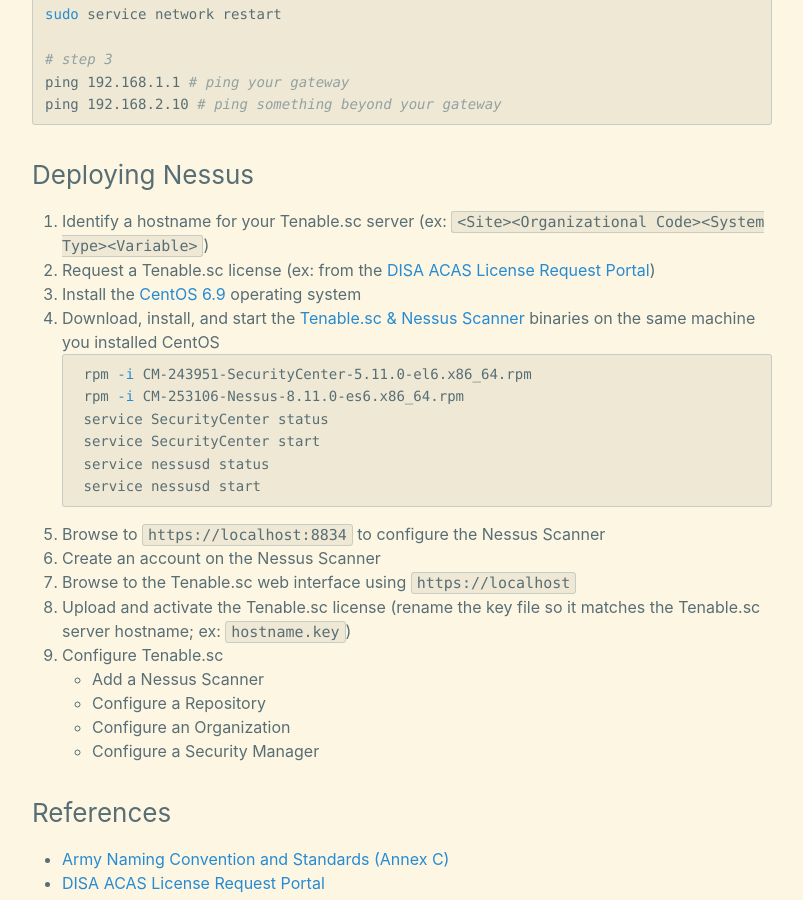
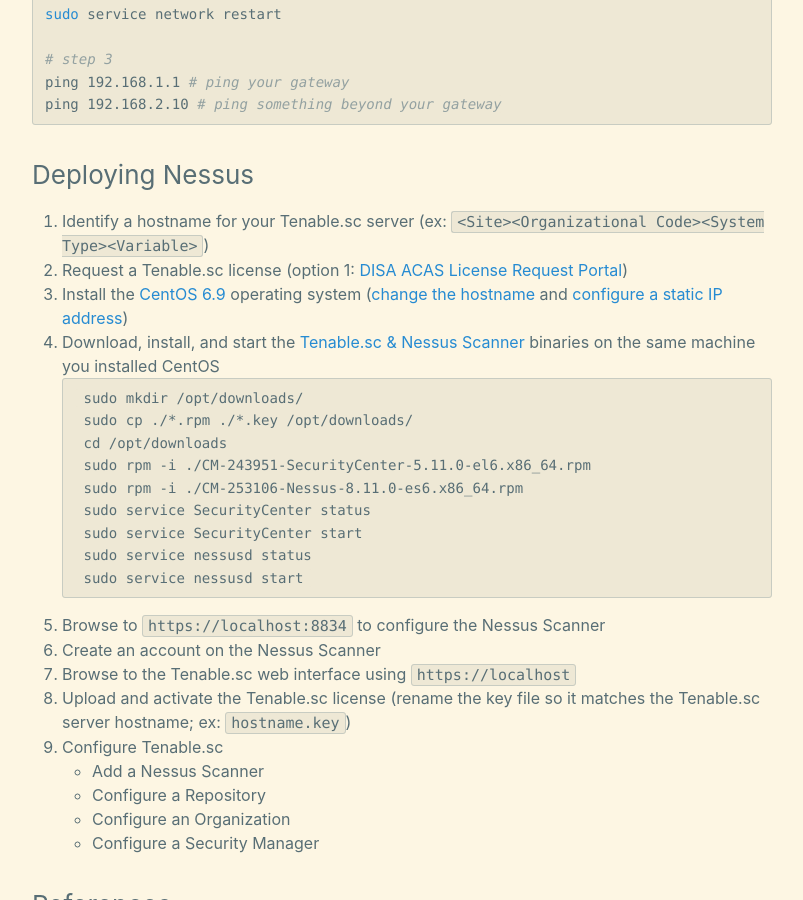
Before and after one commit to cyberphor/blog, a Jekyll site: the page built from _posts/guides/2019-06-12-nessus-deployment-guide.md, in a window 1280 px wide and 900 px high, scrolled down 1214 px. Shown: the whole window, without its empty margins (238-1041 px from the left). Built offline with Jekyll 4.4.1, drawn with Linux system fonts in a browser that asks for light colours; some of the changed text lies outside the part shown.

Commit message:
Update 2019-06-12-nessus-deployment-guide.md

````diff
--- a/_posts/guides/2019-06-12-nessus-deployment-guide.md
+++ b/_posts/guides/2019-06-12-nessus-deployment-guide.md
@@ -7,13 +7,13 @@ subcategory: guides
 ---
 
 ### Table of Contents
-* [Deploying Nessus](#deploy-nessus)
-* [How to Grant a User Administrator Privileges in CentOS](#how-to-grant-a-user-administrator-privileges-in-centos)
-* [How to Change the Hostname in CentOS](#how-to-change-the-username-in-centos)
-* [How to Assign a Static IP Address in CentOS](#how-to-assign-a-static-ip-address-in-centos)
+* [How to Grant Someone "Super-User" Privileges in CentOS](#how-to-grant-someone-super-user-privileges-in-centos)
+* [How to Change the Hostname in CentOS](#how-to-change-the-hostname-in-centos)
+* [How to Configure a Static IP Address in CentOS](#how-to-assign-a-static-ip-address-in-centos)
+* [Deploying Nessus](#deploying-nessus)
 * [References](#references)
 
-### How to Grant a User Administrator Privileges in CentOS
+### How to Grant Someone "Super-User" Privileges in CentOS
 ```bash
 # step 1
 su root
@@ -56,16 +56,19 @@ ping 192.168.2.10 # ping something beyond your gateway
 
 ### Deploying Nessus
 1. Identify a hostname for your Tenable.sc server (ex: `<Site><Organizational Code><System Type><Variable>`)
-2. Request a Tenable.sc license (ex: from the [DISA ACAS License Request Portal](https://disa.deps.mil/ext/cop/mae/netops/acas/Requests/index.aspx#/))
-3. Install the [CentOS 6.9](http://archive.kernel.org/centos-vault/6.9/isos/x86_64/CentOS-6.9-x86_64-LiveDVD.iso) operating system
+2. Request a Tenable.sc license (option 1: [DISA ACAS License Request Portal](https://disa.deps.mil/ext/cop/mae/netops/acas/Requests/index.aspx#/))
+3. Install the [CentOS 6.9](http://archive.kernel.org/centos-vault/6.9/isos/x86_64/CentOS-6.9-x86_64-LiveDVD.iso) operating system ([change the hostname](#how-to-change-the-hostname-in-centos) and [configure a static IP address](#how-to-assign-a-static-ip-address-in-centos))
 4. Download, install, and start the [Tenable.sc & Nessus Scanner](https://patches.csd.disa.mil/CollectionInfo.aspx) binaries on the same machine you installed CentOS
-    ```bash
-    rpm -i CM-243951-SecurityCenter-5.11.0-el6.x86_64.rpm
-    rpm -i CM-253106-Nessus-8.11.0-es6.x86_64.rpm
-    service SecurityCenter status
-    service SecurityCenter start
-    service nessusd status
-    service nessusd start
+    ```
+    sudo mkdir /opt/downloads/
+    sudo cp ./*.rpm ./*.key /opt/downloads/
+    cd /opt/downloads
+    sudo rpm -i ./CM-243951-SecurityCenter-5.11.0-el6.x86_64.rpm
+    sudo rpm -i ./CM-253106-Nessus-8.11.0-es6.x86_64.rpm
+    sudo service SecurityCenter status
+    sudo service SecurityCenter start
+    sudo service nessusd status
+    sudo service nessusd start
     ```
 5. Browse to `https://localhost:8834` to configure the Nessus Scanner
 6. Create an account on the Nessus Scanner
````
